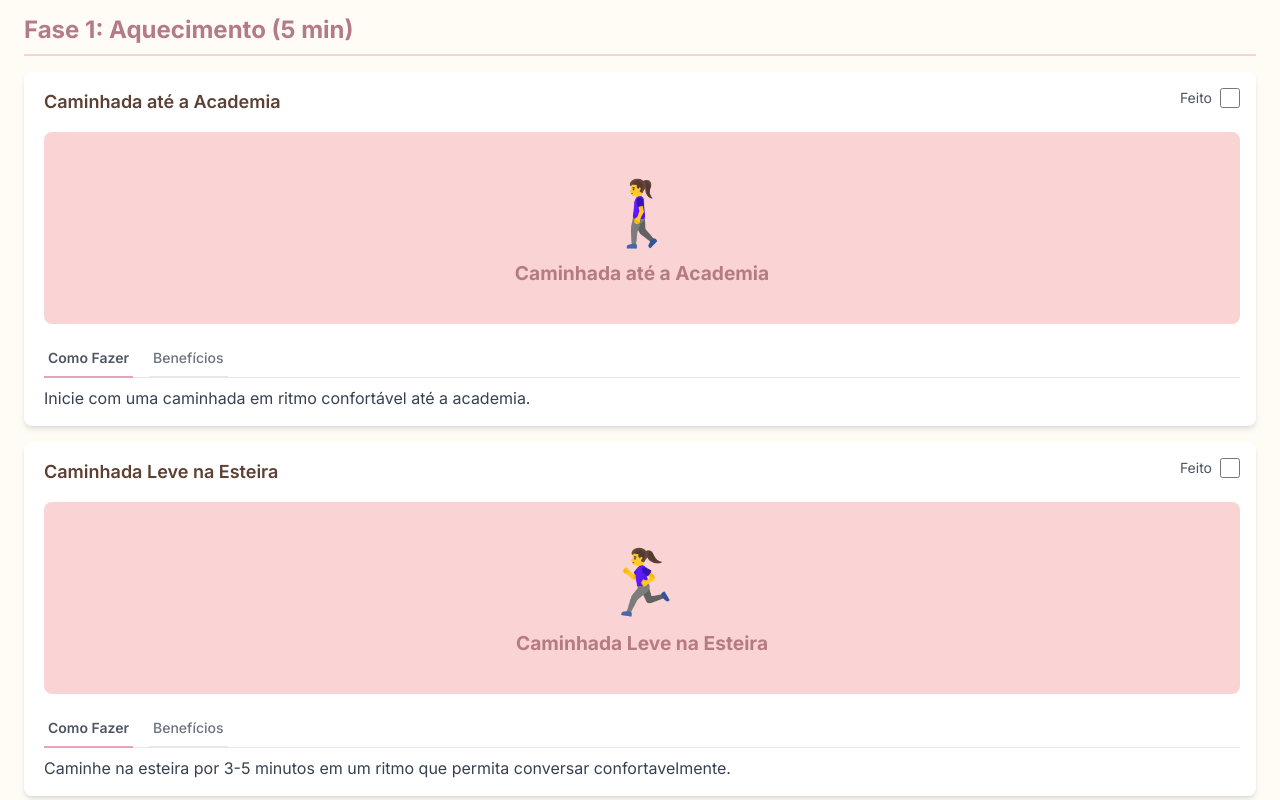
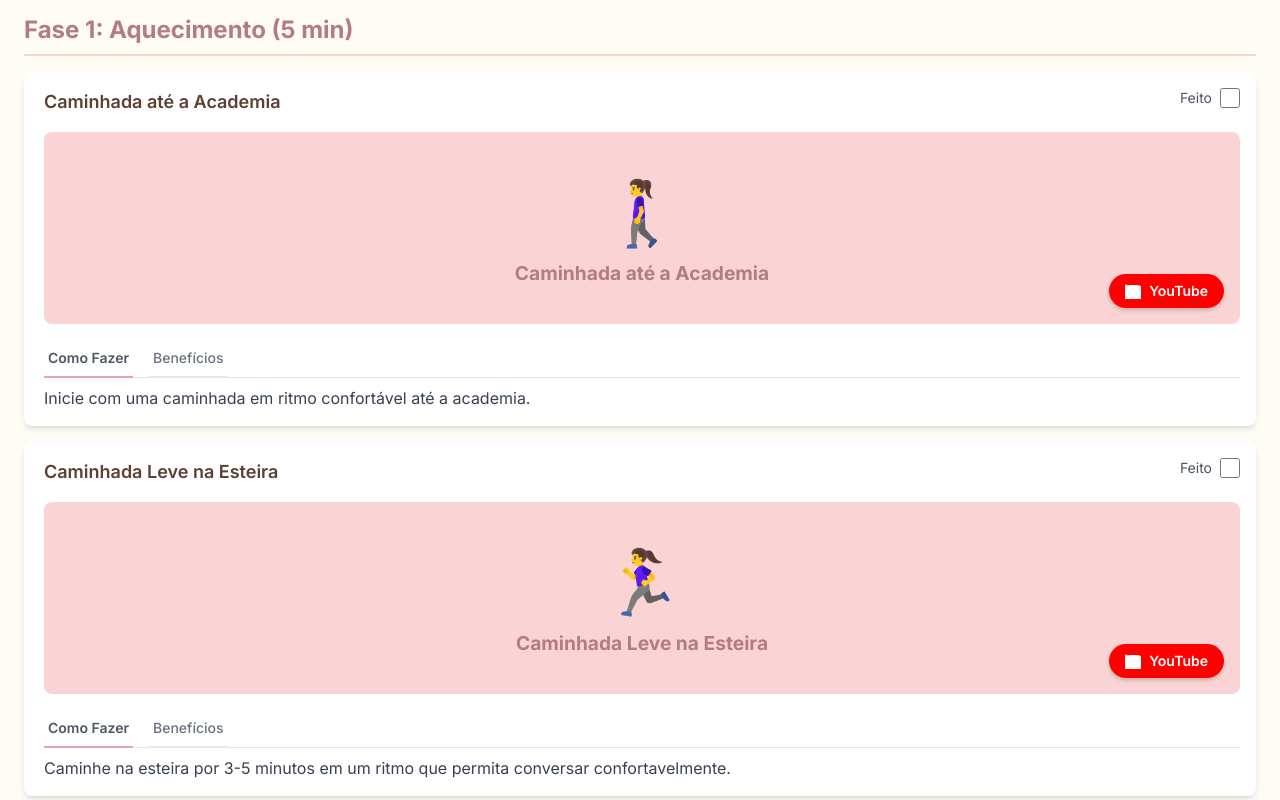
Before and after one commit to rmantoani/personal, a plain HTML site: page index.html in a window 1280 px wide. Shown: the part 680-1480 px from the top of the page. Drawn offline with nearby package versions, Linux system fonts and the light colour scheme.

Commit message:
Update index.html

```diff
--- a/index.html
+++ b/index.html
@@ -59,10 +59,32 @@
             margin-bottom: 1rem;
             padding: 1rem;
             line-height: 1.3;
+            position: relative; /* For positioning the YouTube button */
         }
         .exercise-visual-representation .emoji {
             font-size: 4rem; /* Larger emoji size */
             margin-bottom: 0.5rem;
+        }
+        .youtube-button {
+            background-color: #FF0000; /* YouTube red */
+            color: #FFFFFF;
+            padding: 0.5rem 1rem;
+            border-radius: 9999px; /* Fully rounded */
+            font-size: 0.875rem; /* text-sm */
+            font-weight: 600; /* semibold */
+            display: inline-flex;
+            align-items: center;
+            justify-content: center;
+            gap: 0.5rem;
+            transition: background-color 0.2s ease-in-out;
+            text-decoration: none; /* Remove underline for links */
+            position: absolute; /* Position relative to .exercise-visual-representation */
+            bottom: 1rem;
+            right: 1rem;
+            box-shadow: 0 2px 4px rgba(0, 0, 0, 0.2);
+        }
+        .youtube-button:hover {
+            background-color: #CC0000;
         }
     </style>
 </head>
@@ -129,21 +151,21 @@
         document.addEventListener('DOMContentLoaded', function () {
             const exercisesData = {
                 aquecimento: [
-                    { name: 'Caminhada até a Academia', howTo: 'Inicie com uma caminhada em ritmo confortável até a academia.', benefits: 'Aumenta gradualmente a frequência cardíaca, prepara os músculos e melhora a circulação.', visual: '🚶‍♀️' },
-                    { name: 'Caminhada Leve na Esteira', howTo: 'Caminhe na esteira por 3-5 minutos em um ritmo que permita conversar confortavelmente.', benefits: 'Aquecimento geral do corpo e prepara o sistema cardiovascular para o treino.', visual: '🏃‍♀️' }
+                    { name: 'Caminhada até a Academia', howTo: 'Inicie com uma caminhada em ritmo confortável até a academia.', benefits: 'Aumenta gradualmente a frequência cardíaca, prepara os músculos e melhora a circulação.', visual: '🚶‍♀️', youtubeLink: 'https://www.youtube.com/watch?v=SBW7owcq0uE' },
+                    { name: 'Caminhada Leve na Esteira', howTo: 'Caminhe na esteira por 3-5 minutos em um ritmo que permita conversar confortavelmente.', benefits: 'Aquecimento geral do corpo e prepara o sistema cardiovascular para o treino.', visual: '🏃‍♀️', youtubeLink: 'https://www.youtube.com/watch?v=qPoethgMkrc' }
                 ],
                 'treino-forca': [
-                    { name: 'Leg Press', howTo: 'Sente-se, posicione os pés na plataforma na largura dos ombros. Empurre estendendo as pernas, sem travar os joelhos. Retorne controladamente.', benefits: 'Fortalece coxas e glúteos, essenciais para sustentar o peso adicional e para o parto.', visual: '🦵' },
-                    { name: 'Cadeira Adutora', howTo: 'Sente-se com as pernas abertas contra os apoios. Junte as pernas contra a resistência, controlando o movimento de volta.', benefits: 'Fortalece a parte interna da coxa, importante para a estabilidade pélvica e circulação.', visual: '🦵' },
-                    { name: 'Cadeira Abdutora', howTo: 'Sente-se com as pernas fechadas contra os apoios. Empurre as pernas para fora contra a resistência, controlando o movimento de volta.', benefits: 'Fortalece a parte externa da coxa e glúteos, ajudando na postura e aliviando dores lombares.', visual: '🦵' },
-                    { name: 'Puxada Alta (Lat Pulldown)', howTo: 'Sente-se, segure a barra com as mãos abertas. Puxe a barra em direção ao peito, contraindo as costas. Retorne lentamente.', benefits: 'Fortalece as costas, crucial para manter uma boa postura e prevenir dores.', visual: '💪' },
-                    { name: 'Peck Deck (Peito)', howTo: 'Sente-se com as costas apoiadas. Posicione os antebraços nos apoios e empurre para frente, aproximando-os. Retorne lentamente.', benefits: 'Fortalece o peito, ajudando na postura e reduzindo a sobrecarga nos ombros.', visual: '👐' },
-                    { name: 'Rosca Direta com Halteres', howTo: 'Sentada ou em pé, segure um haltere em cada mão. Flexione os cotovelos, levantando os pesos em direção aos ombros. Controle a descida.', benefits: 'Fortalece os bíceps, músculos importantes para carregar o bebê e para o dia a dia.', visual: '🏋️‍♀️' }
+                    { name: 'Leg Press', howTo: 'Sente-se, posicione os pés na plataforma na largura dos ombros. Empurre estendendo as pernas, sem travar os joelhos. Retorne controladamente.', benefits: 'Fortalece coxas e glúteos, essenciais para sustentar o peso adicional e para o parto.', visual: '🦵', youtubeLink: 'https://www.youtube.com/watch?v=Wso08v7VEVY' },
+                    { name: 'Cadeira Adutora', howTo: 'Sente-se com as pernas abertas contra os apoios. Junte as pernas contra a resistência, controlando o movimento de volta.', benefits: 'Fortalece a parte interna da coxa, importante para a estabilidade pélvica e circulação.', visual: '🦵', youtubeLink: 'https://www.youtube.com/watch?v=goQVyEGMYMM' },
+                    { name: 'Cadeira Abdutora', howTo: 'Sente-se com as pernas fechadas contra os apoios. Empurre as pernas para fora contra a resistência, controlando o movimento de volta.', benefits: 'Fortalece a parte externa da coxa e glúteos, ajudando na postura e aliviando dores lombares.', visual: '🦵', youtubeLink: 'https://www.youtube.com/watch?v=50qHGus1TZk' },
+                    { name: 'Puxada Alta (Lat Pulldown)', howTo: 'Sente-se, segure a barra com as mãos abertas. Puxe a barra em direção ao peito, contraindo as costas. Retorne lentamente.', benefits: 'Fortalece as costas, crucial para manter uma boa postura e prevenir dores.', visual: '💪', youtubeLink: 'https://www.youtube.com/watch?v=uQE4GhVTIgU' },
+                    { name: 'Peck Deck (Peito)', howTo: 'Sente-se com as costas apoiadas. Posicione os antebraços nos apoios e empurre para frente, aproximando-os. Retorne lentamente.', benefits: 'Fortalece o peito, ajudando na postura e reduzindo a sobrecarga nos ombros.', visual: '👐', youtubeLink: 'https://www.youtube.com/watch?v=Bcm8YoXfkzo' },
+                    { name: 'Rosca Direta com Halteres', howTo: 'Sentada ou em pé, segure um haltere em cada mão. Flexione os cotovelos, levantando os pesos em direção aos ombros. Controle a descida.', benefits: 'Fortalece os bíceps, músculos importantes para carregar o bebê e para o dia a dia.', visual: '🏋️‍♀️', youtubeLink: 'https://www.youtube.com/watch?v=6O_hVOEArG4' }
                 ],
                 'volta-calma': [
-                    { name: 'Alongamento Gato-Camelo', howTo: 'Em quatro apoios, inspire arqueando a coluna para baixo e expire arredondando para cima. Repita 5-8 vezes.', benefits: 'Melhora a mobilidade da coluna e da pelve, preparando o corpo para o parto.', visual: '🧘‍♀️' },
-                    { name: 'Alongamento Borboleta', howTo: 'Sentada, junte as solas dos pés e deixe os joelhos caírem para os lados. Mantenha por 30 segundos.', benefits: 'Alivia a tensão no quadril e melhora a flexibilidade da região pélvica.', visual: '🦋' },
-                    { name: 'Alongamento de Panturrilhas', howTo: 'Em pé, apoie as mãos na parede. Leve uma perna para trás, mantendo o calcanhar no chão. Mantenha por 30s de cada lado.', benefits: 'Alivia a tensão e ajuda a reduzir o inchaço nas pernas e pés.', visual: '🤸‍♀️' }
+                    { name: 'Alongamento Gato-Camelo', howTo: 'Em quatro apoios, inspire arqueando a coluna para baixo e expire arredondando para cima. Repita 5-8 vezes.', benefits: 'Melhora a mobilidade da coluna e da pelve, preparando o corpo para o parto.', visual: '🧘‍♀️', youtubeLink: 'https://www.youtube.com/watch?v=zwSYR-Kifkg' },
+                    { name: 'Alongamento Borboleta', howTo: 'Sentada, junte as solas dos pés e deixe os joelhos caírem para os lados. Mantenha por 30 segundos.', benefits: 'Alivia a tensão no quadril e melhora a flexibilidade da região pélvica.', visual: '🦋', youtubeLink: 'https://www.youtube.com/watch?v=NAVJBV_05JU' },
+                    { name: 'Alongamento de Panturrilhas', howTo: 'Em pé, apoie as mãos na parede. Leve uma perna para trás, mantendo o calcanhar no chão. Mantenha por 30s de cada lado.', benefits: 'Alivia a tensão e ajuda a reduzir o inchaço nas pernas e pés.', visual: '🤸‍♀️', youtubeLink: 'https://www.youtube.com/watch?v=aa72xBRqo0A' }
                 ]
             };
 
@@ -190,6 +212,12 @@
                         <div class="exercise-visual-representation">
                             <span class="emoji">${exercise.visual}</span>
                             <span>${exercise.name}</span>
+                            ${exercise.youtubeLink ? `<a href="${exercise.youtubeLink}" target="_blank" class="youtube-button">
+                                <svg xmlns="http://www.w3.org/2000/svg" width="16" height="16" fill="currentColor" class="bi bi-youtube" viewBox="0 0 16 16">
+                                    <path d="M8.051 1.999h.089c.822.003 4.987.052 6.028.272a3.11 3.11 0 0 1 2.228 2.228c.22.847.269 4.987.272 6.028v.089c-.003.822-.052 4.987-.272 6.028a3.11 3.11 0 0 1-2.228 2.228c-.847.22-4.987.269-6.028.272h-.089c-.822-.003-4.987-.052-6.028-.272A3.11 3.11 0 0 1 .227 13.62c-.22-.847-.269-4.987-.272-6.028v-.089c.003-.822.052-4.987.272-6.028A3.11 3.11 0 0 1 2.458 2.2c.847-.22 4.987-.269 6.028-.272ZM10 8l-4 3V5l4 3Z"/>
+                                </svg>
+                                YouTube
+                            </a>` : ''}
                         </div>
                         <div class="border-b border-gray-200 mb-2">
                             <nav class="-mb-px flex space-x-4" aria-label="Tabs">
```
